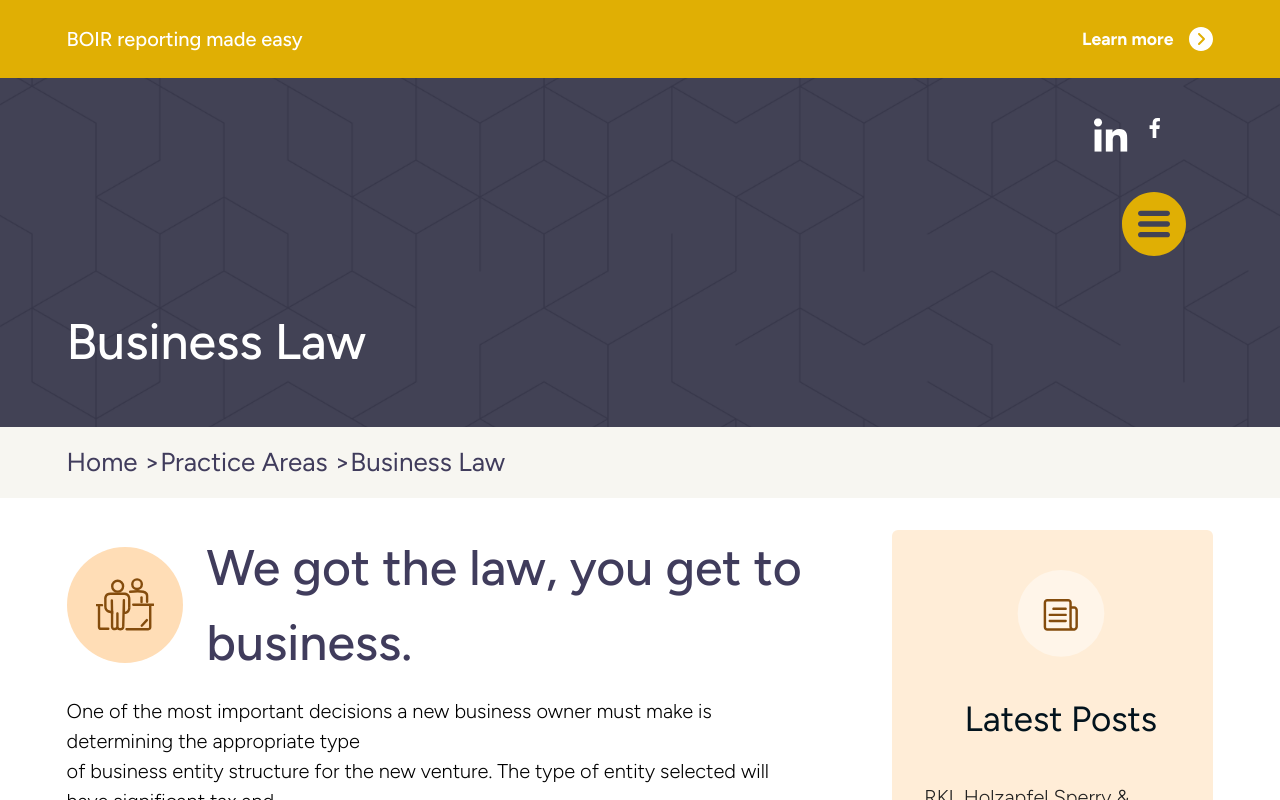
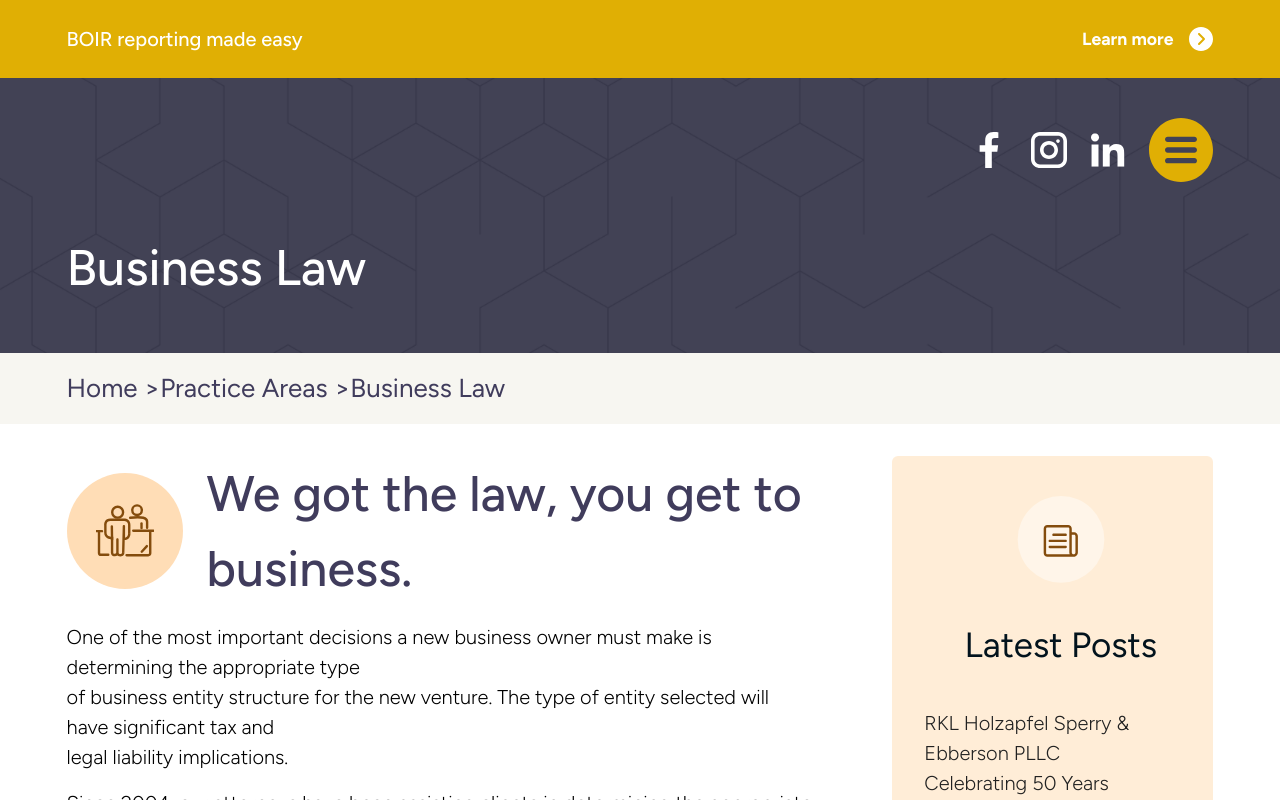
Before and after one commit to Abheerajput/rkllwa, a React (Create React App) app: page /business in a window 1280 px wide. Shown: the top 800 px of the page. Built offline with nearby package versions, Linux system fonts and the light colour scheme; the HTML template or start-up script is replaced by a standard one; a web font is replaced by a local one.

Commit message:
founder-img

```diff
--- a/src/Layout/Header/SecondHeader.jsx
+++ b/src/Layout/Header/SecondHeader.jsx
@@ -11,7 +11,10 @@
 import icon1 from "../../assets/icons/drpdwicon1.svg";
 import aboutus from "../../assets/icons/aboutusicon.svg";
 import stay from "../../assets/icons/stayicon.svg";
-
+import fbicon2 from "../../assets/icons/drpdwicon3.svg"
+import twittericon2 from "../../assets/icons/drpdwicon4.svg"
+import insta from '../../assets/icons/ins.svg';
+import menuicon from '../../assets/icons/newmenu.svg';
 import { Link } from 'react-router-dom'; // Ensure you have react-router-dom installed
 
 const SecondHeader = ({ socialIcons2, mainTitle }) => {
@@ -66,23 +69,21 @@
             </button> */}
             <div className="flex space-x-3 pt-2">
 
-              <div className=" flex  justify-end mb-12 ">
+            <div className=" flex  justify-end mb-12 ">
               <span>
-       <div className="flex items-center justify-center flex-col gap-4 xs:pt-0 ">
-                      <div className='flex gap-4 mb-6 mr-12'>
-                      <a href="https://www.linkedin.com/in/rkl-law-9aa681324/" target="_blank" rel="noopener noreferrer" className='flex'>
-    <img src={lkdnicon} alt="LinkedIn"  className='' />
-  </a>
-                      <a href="https://www.facebook.com/profile.php?id=61564380045589">
-                      <img src={fbicon} alt="LinkedIn"  className=' ' />
-                      </a>
-
-                      </div>
-                      <img src={menuIcon} alt="Menu Icon" className="w-16 h-16 xs:w-12 xs:h-12 cursor-pointer" onClick={toggleMenu} />
-                    </div>
+                <div className="flex items-center justify-center  gap-6 xs:pt-0 ">
+                  <a href="https://www.facebook.com/profile.php?id=61564380045589">
+                    <img src={fbicon2} alt="LinkedIn" className=' xs:hidden' />
+                  </a>
+                  <a href="https://www.instagram.com/rkl_law?igsh=MzRlODBiNWFlZA==">
+                    <img src={insta } alt="LinkedIn" className='xs:hidden ' />
+                  </a>
+                  <a href="http://www.linkedin.com/in/rkl-law-9aa681324" target="_blank" rel="noopener noreferrer" className='flex'>
+                    <img src={lkdnicon} alt="LinkedIn" className='xs:hidden' />
+                  </a>
+                  <img src={menuIcon} alt="Menu Icon" className="w-16 h-16 xs:w-12 xs:h-12 cursor-pointer" onClick={toggleMenu} />
+                </div>
               </span>
-
-
             </div>
 
             </div>
```
